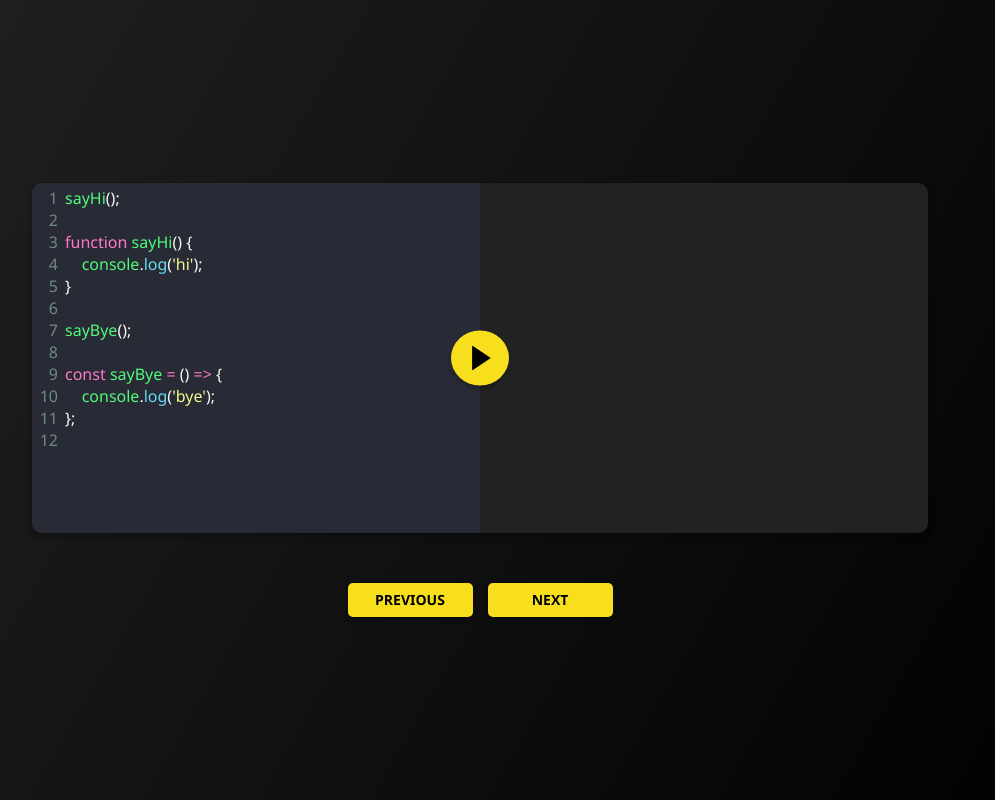
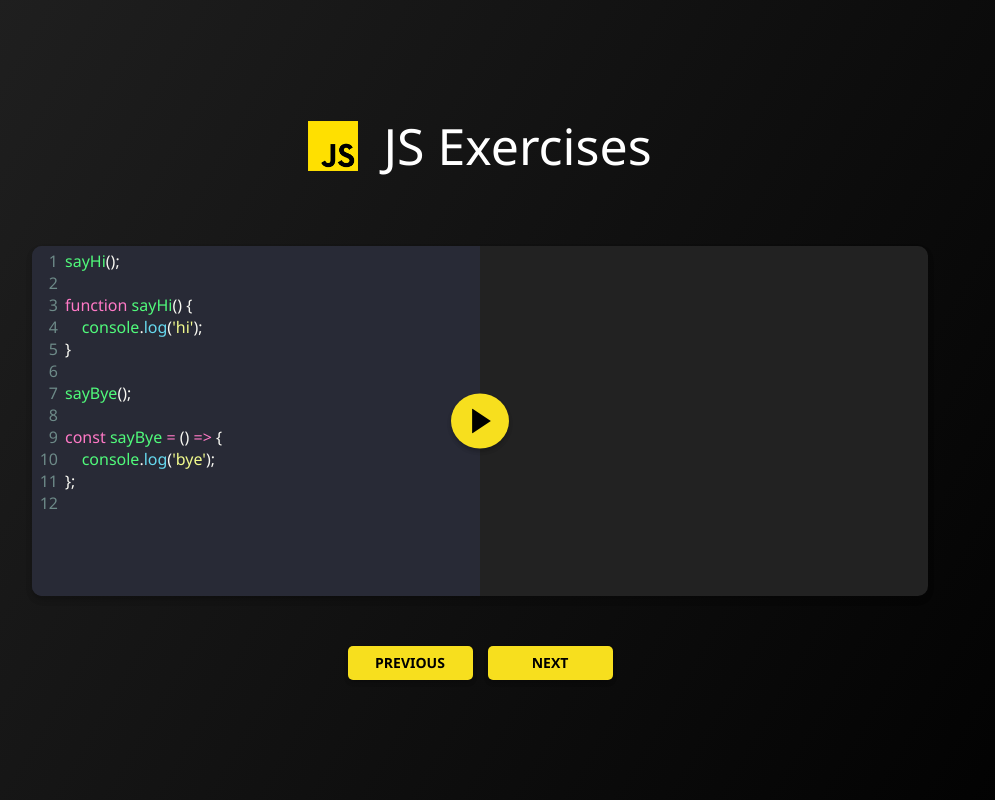
Before and after one commit to emiliodominguez/js-exercises-app, a React (Create React App) app: page / in a window 1280 px wide. Shown: the whole page, without its empty margins (160-1155 px from the left). Built offline with nearby package versions, Linux system fonts and the light colour scheme.

Commit message:
Styles adjustments

```diff
--- a/src/components/CodeEditor/CodeEditor.module.scss
+++ b/src/components/CodeEditor/CodeEditor.module.scss
@@ -7,6 +7,8 @@
         font-size: 16px;
     }
 
+
+    :global(.CodeMirror-vscrollbar),
     :global(.CodeMirror-hscrollbar) {
         @include custom-scrollbar(7px, $secondary-color, $primary-color);
     }
--- a/src/components/ExerciseParser/ExerciseParser.module.scss
+++ b/src/components/ExerciseParser/ExerciseParser.module.scss
@@ -8,7 +8,7 @@ $horizontal-padding: 25px;
     top: 50%;
     left: 50%;
     padding: 50px $horizontal-padding 25px;
-    background-color: rgba(#fff, 0.25);
+    background-color: rgba($contrast-color, 0.25);
     backdrop-filter: blur(15px);
     transform: translate(-50%, -50%);
     box-shadow: 0 6px 8px rgba(#000, 0.5), 0 6px 8px rgba(#000, 0.55);
@@ -20,7 +20,7 @@ $horizontal-padding: 25px;
     }
 
     h2 {
-        color: #fff;
+        color: $contrast-color;
         font-weight: 200;
         margin-bottom: 25px;
     }
@@ -78,7 +78,7 @@ $horizontal-padding: 25px;
         height: 15px;
 
         path {
-            fill: #fff;
+            fill: $contrast-color;
         }
     }
 }
--- a/src/components/Main/Main.module.scss
+++ b/src/components/Main/Main.module.scss
@@ -15,6 +15,30 @@
     @media #{$max-width-md} {
         justify-content: flex-start;
         padding: 25px;
+    }
+}
+
+.header {
+    margin-bottom: 75px;
+    color: $contrast-color;
+
+    display: flex;
+    justify-content: center;
+    align-items: flex-end;
+
+    img {
+        max-height: 50px;
+    }
+
+    h1 {
+        line-height: 1;
+        font-size: 50px;
+        font-weight: 200;
+        margin-left: 25px;
+
+        @media #{$max-width-md} {
+            margin-top: 50px;
+        }
     }
 }
 
@@ -48,22 +72,22 @@
     > div {
         width: 100%;
         max-width: calc(var(--max-width) * 0.5);
+        overflow-y: auto;
 
         @media #{$max-width-md} {
             max-width: var(--max-width);
+            height: var(--min-height);
         }
 
         &.results {
             padding: 15px 25px;
             background-color: $secondary-color;
-            color: #fff;
+            color: $contrast-color;
             white-space: pre-line;
-            overflow-y: auto;
             @include custom-scrollbar(7px, $secondary-color, $primary-color);
 
             @media #{$max-width-md} {
                 max-width: var(--max-width);
-                height: var(--min-height);
             }
 
             span {
@@ -85,8 +109,8 @@
         transform: translate(-50%, -50%);
         padding: 15px;
         border-radius: 50%;
-        z-index: 1;
         transition: transform ease 250ms;
+        z-index: 100;
         @extend %btn-reset-themed;
 
         @media #{$max-width-md} {
--- a/src/components/Main/index.tsx
+++ b/src/components/Main/index.tsx
@@ -75,6 +75,11 @@ export default function Main(): JSX.Element {
         <main className={styles.main}>
             <ExerciseParser />
 
+            <header className={styles.header}>
+                <img src="/logo192.png" alt="JavaScript logo" />
+                <h1>JS Exercises</h1>
+            </header>
+
             <section className={styles.controlGroup}>
                 <CodeEditor key={`exercise_${currentIndex}`} code={currentExercise} setCode={setCurrentExercise} />
 
--- a/src/styles/_colors.scss
+++ b/src/styles/_colors.scss
@@ -1,5 +1,6 @@
 $primary-color: #f7df1e;
 $secondary-color: #222;
+$contrast-color: #fff;
 $danger-red: #cd5c5c;
 $error-red: #ff0000;
 $success-green: #449244;
--- a/src/styles/_mixins.scss
+++ b/src/styles/_mixins.scss
@@ -5,6 +5,11 @@
         &::-webkit-scrollbar {
             width: $size;
             height: $size;
+
+            &-track,
+            &-thumb {
+                border-radius: 10px;
+            }
 
             &-track {
                 background-color: $bg-color;
```
